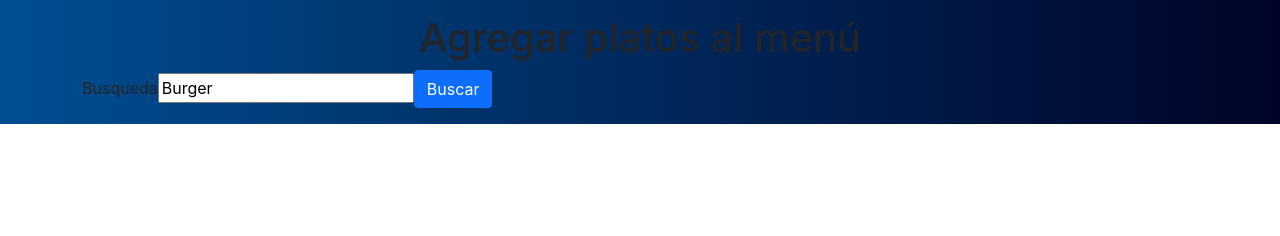
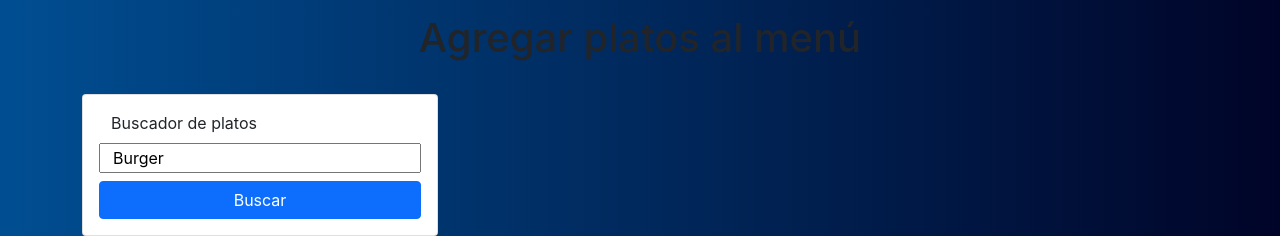
Before and after one commit to Furyko/menu-hotel-react-alkemy, a React (Create React App) app: page / in a window 1280 px wide. Shown: the part 1258-1494 px from the top of the page. Before the commit the page ends 1382 px from the top, so only its background shows below. Built offline with nearby package versions, Linux system fonts and the light colour scheme; sample sign-in values are in the browser's storage.

Commit message:
Improved the display of some elements in the home

```diff
--- a/src/components/Dishes.js
+++ b/src/components/Dishes.js
@@ -26,14 +26,16 @@ class Dishes extends Component {
                             <div className="card-body">
                                 <h5 className="card-title d-flex justify-content-center">{item.title}</h5>
                                 <img src={item.image} alt="Este plato no tiene imagen." style={{maxWidth: "260px"}}/>
-                                <hr/>
+                                {item.precio ?
+                                <div><hr/>
                                 <p>Precio: {item.precio}</p>
-                                <p>Healt Score: {item.healtScore}</p>
+                                <p>Healt Score: {item.healtScore}</p></div> : <div></div>}
                                 {item.vegano ? <p className='badge bg-success text-wrap'>Vegano</p> : <div></div>}
                             </div>
                             <div className='card-footer'>
-                                <button className='btn btn-secondary'>Mostrar caracteristicas</button>
-                                <button className='btn btn-danger' onClick={this.removeDish.bind(this, key)}>Eliminar</button>
+                                {item.precio ? <div><button className='btn btn-secondary'>Mostrar caracteristicas</button>
+                                <button className='btn btn-danger' onClick={this.removeDish.bind(this, key)}>Eliminar</button></div> :
+                                <div><button className="btn btn-success">Añadir al menú</button></div>}
                             </div>
                         </div>
                     </div>
--- a/src/components/DishesForm.js
+++ b/src/components/DishesForm.js
@@ -1,5 +1,4 @@
 import React from 'react';
-import { Formik } from 'formik';
 
 const DishesForm = () => {
     return (
--- a/src/pages/HomePage.js
+++ b/src/pages/HomePage.js
@@ -43,7 +43,7 @@ function HomePage() {
                     </div>
                     <div className="container">
                         <div className="row justify-content-md-center">
-                            <div className="col col-md-auto">
+                            <div className="col col-4">
                                 <Formik initialValues={{
                                     busqueda: 'Burger'
                                 }}
@@ -69,9 +69,10 @@ function HomePage() {
                                 }}
                                 >
                                     {( {values, touched, errors, handleSubmit, handleChange, handleBlur} ) => (
+                                    <div className="card mt-4">
                                         <form onSubmit={handleSubmit}>
-                                        <div className="mb-3">
-                                            <label htmlFor="busqueda">Busqueda</label>
+                                            <div className="m-3 row">
+                                                <label htmlFor="busqueda" className='mb-2'>Buscador de platos</label>
                                                 <input
                                                     type="text"
                                                     id="busqueda"
@@ -80,11 +81,14 @@ function HomePage() {
                                                     value={values.busqueda}
                                                     onChange={handleChange}
                                                     onBlur={handleBlur}
+                                                    className="mb-2"
                                                 />
-                                            {touched.busqueda && errors.busqueda && <div className="">{errors.busqueda}</div>}
+                                                {touched.busqueda && errors.busqueda && <div className="">
+                                                    {errors.busqueda}</div>}
                                                 <button type="submit" className="btn btn-primary">Buscar</button>
                                             </div>
                                         </form>
+                                    </div>
                                     )}
                                 </Formik>
                             </div>
```
Lines whose indentation alone changed are shown as unchanged.
